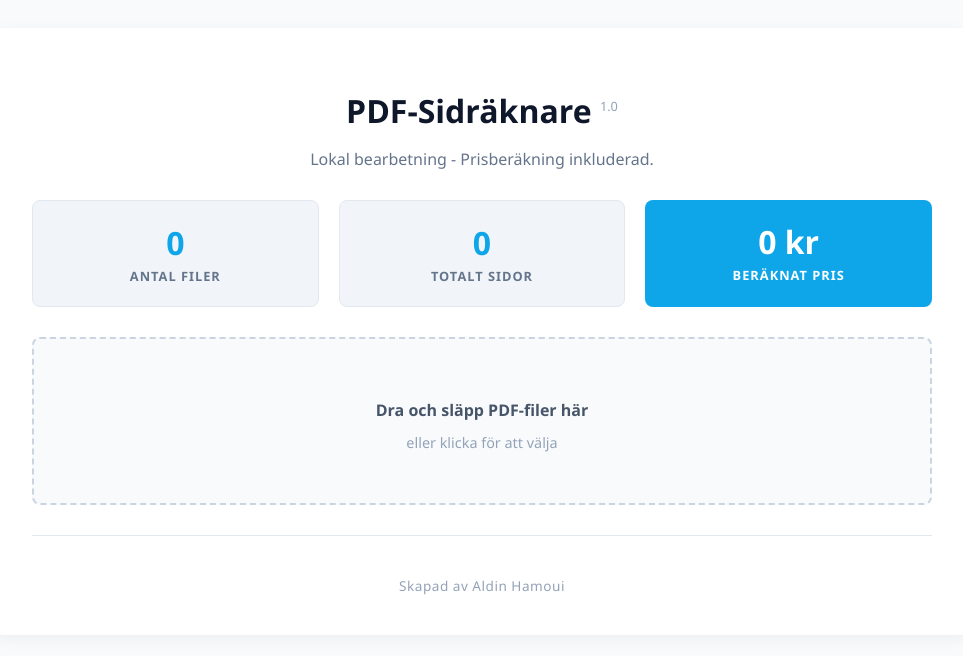
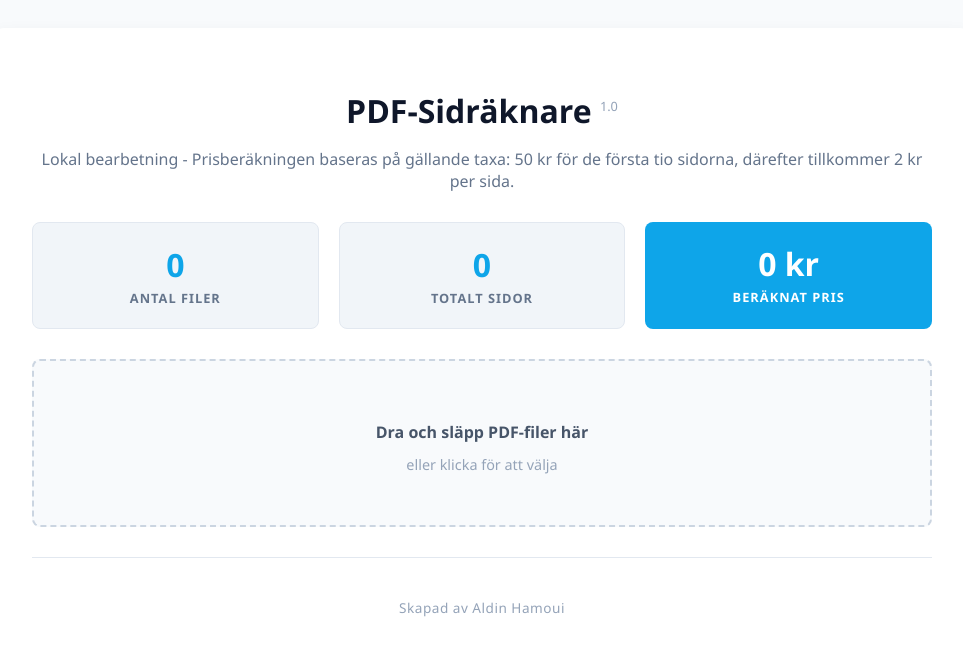
Before and after one commit to aldinhamoui/secure-local-pdf-counter, a plain HTML site: page index.html in a window 1280 px wide. Shown: the whole page, without its empty margins (158-1121 px from the left). Drawn offline with Linux system fonts and the light colour scheme.

Commit message:
Modify subtitle with pricing information
Updated the subtitle to include pricing details for PDF processing.

```diff
--- a/index.html
+++ b/index.html
@@ -56,7 +56,7 @@
 
     <div class="container">
         <h1>PDF-Sidräknare <span style="font-size: 0.4em; font-weight: 500; color: #94a3b8; vertical-align: super;">1.0</span></h1>
-        <p class="subtitle">Lokal bearbetning - Prisberäkning inkluderad.</p>
+        <p class="subtitle">Lokal bearbetning - Prisberäkningen baseras på gällande taxa: 50 kr för de första tio sidorna, därefter tillkommer 2 kr per sida.</p>
 
         <div class="stats-grid">
             <div class="stat-card">
```
